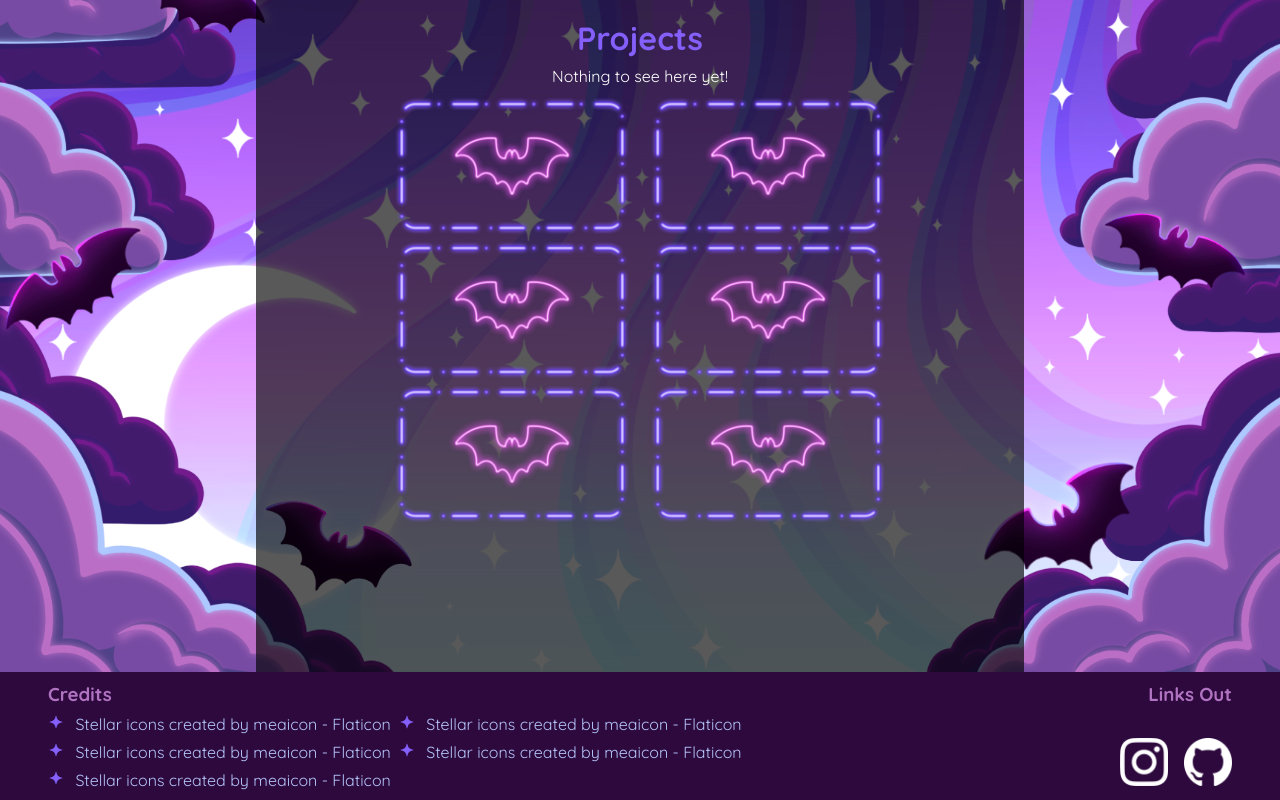
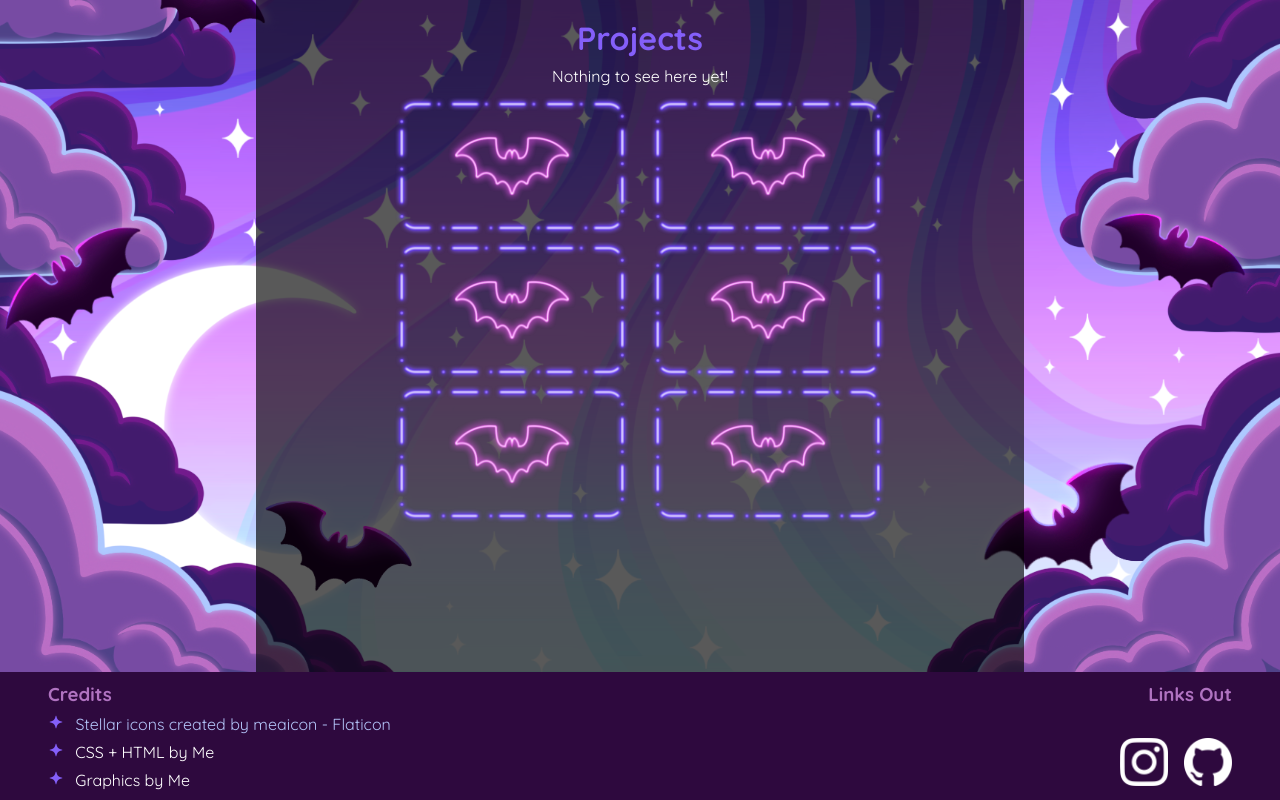
Before and after one commit to enwkurs/Oppgave1-Portfolio-DDateAug28, a website: page index.html in a window 1280 px wide. Shown: the part 1796-2596 px from the top of the page. Drawn offline with Linux system fonts and the light colour scheme.

Commit message:
bg colors changed

```diff
--- a/index.html
+++ b/index.html
@@ -99,20 +99,13 @@
             </li>
 
             <li>
-              <a href="https://www.flaticon.com/free-icons/stellar" title="stellar icons">Stellar icons created by meaicon - Flaticon</a>
+              CSS + HTML by Me
             </li>
 
             <li>
-              <a href="https://www.flaticon.com/free-icons/stellar" title="stellar icons">Stellar icons created by meaicon - Flaticon</a>
+              Graphics by Me
             </li>
 
-            <li>
-              <a href="https://www.flaticon.com/free-icons/stellar" title="stellar icons">Stellar icons created by meaicon - Flaticon</a>
-            </li>
-
-            <li>
-              <a href="https://www.flaticon.com/free-icons/stellar" title="stellar icons">Stellar icons created by meaicon - Flaticon</a>
-            </li>
           </ul>
 
       </section>
--- a/styles.css
+++ b/styles.css
@@ -7,7 +7,7 @@
 }
 
 html, body {
-    background-color: chartreuse;
+    background-color: #764aa3;
     font-family: 'Quicksand', 'Tahoma', 'sans serif';
     color: #fff;
     margin: 0;
@@ -172,7 +172,6 @@ header {
     display: flex;
     justify-content: center;
     align-items: center;
-
 }
 
 /* PROJECT GALLERY DIV */
```
